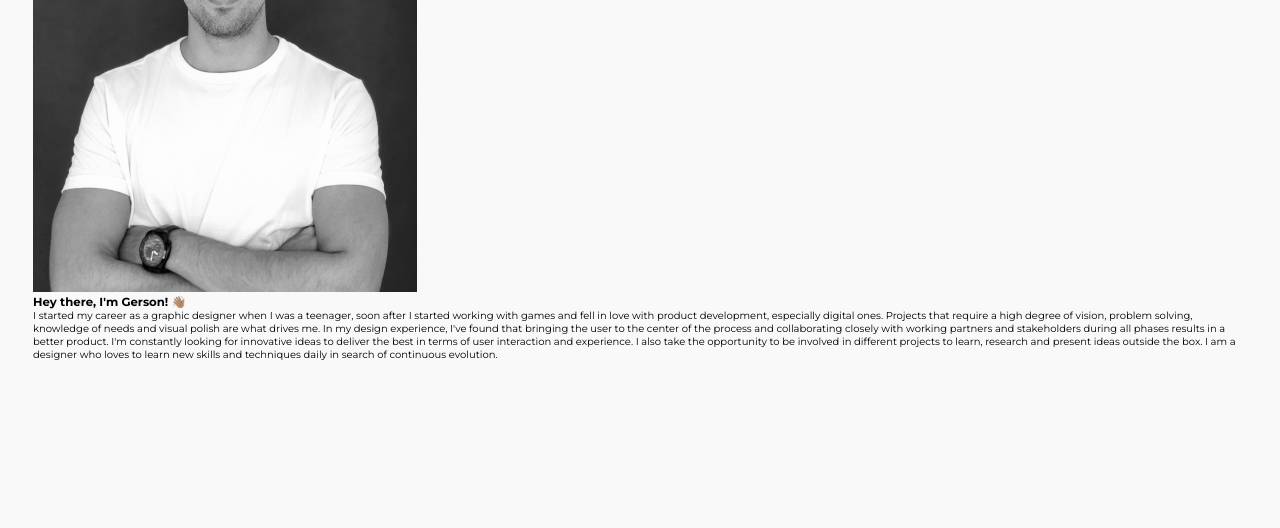
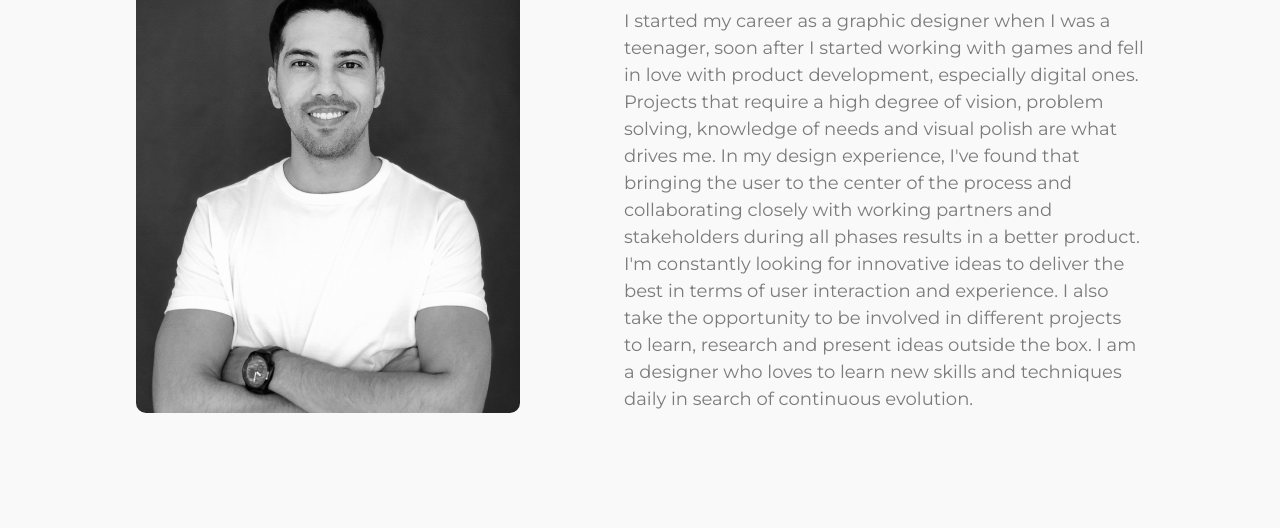
Before and after one commit to andremfdev/website-gerson, a plain HTML site: page about.html in a window 1280 px wide. Shown: the part 272-800 px from the top of the page. Drawn offline with Linux system fonts and the light colour scheme.

Commit message:
Fix: About-part s-hero-about

```diff
--- a/about.html
+++ b/about.html
@@ -37,20 +37,27 @@
 
     <section class="s-hero-about">
         <div class="container">
+            <div class="info-about">
                 <div class="img-gerson">
                     <img src="img/img-about.png" alt="Foto de apresentação do Gerson Marques">
                 </div>
                 <div class="text-about">
                     <h3>Hey there, I'm Gerson! 👋🏽</h3>
-                <p>I started my career as a graphic designer when I was a teenager, soon after I started working with
-                    games and fell in love with product development, especially digital ones. Projects that require a
-                    high degree of vision, problem solving, knowledge of needs and visual polish are what drives me. In
+                    <p>I started my career as a graphic designer when I was a teenager, soon after I started working
+                        with
+                        games and fell in love with product development, especially digital ones. Projects that require
+                        a
+                        high degree of vision, problem solving, knowledge of needs and visual polish are what drives me.
+                        In
                         my design experience, I've found that bringing the user to the center of the process and
-                    collaborating closely with working partners and stakeholders during all phases results in a better
+                        collaborating closely with working partners and stakeholders during all phases results in a
+                        better
                         product. I'm constantly looking for innovative ideas to deliver the best in terms of user
                         interaction and experience. I also take the opportunity to be involved in different projects to
-                    learn, research and present ideas outside the box. I am a designer who loves to learn new skills and
+                        learn, research and present ideas outside the box. I am a designer who loves to learn new skills
+                        and
                         techniques daily in search of continuous evolution.</p>
+                </div>
             </div>
         </div>
     </section>
--- a/scss/_about.scss
+++ b/scss/_about.scss
@@ -0,0 +1,36 @@
+.s-hero-about {
+  padding-top: 11.2rem;
+  .container {
+    width: 100%;
+    max-width: 100.8rem;
+    padding: 0;
+    .info-about {
+        width: 100%;
+      display: flex;
+align-items: flex-end;
+      justify-content: space-between;
+      .img-gerson {
+        max-width: 38.4rem;
+        height: 46rem;
+        img {
+          border-radius: 10px;
+        }
+      }
+      .text-about {
+        max-width: 52rem;
+        h3 {
+            margin-bottom: 2.2rem;
+          font-weight: 600;
+          font-size: 3.2rem;
+          line-height: 130%;
+          color: $title;
+        }
+        p {
+          font-size: 1.8rem;
+          line-height: 150%;
+          color: $text-about;
+        }
+      }
+    }
+  }
+}
--- a/scss/_grid.scss
+++ b/scss/_grid.scss
@@ -1,6 +1,6 @@
 .container {
     width: 100%;
-    max-width: 124.4rem;
+    max-width: 124.6rem;
     padding: 0 1.5rem;
     margin: 0 auto;
 }
--- a/scss/_home.scss
+++ b/scss/_home.scss
@@ -73,7 +73,7 @@ footer {
     font-size: 2rem;
     line-height: 130%;
     color: $sub-title-home;
-    transition: all 0.5s;
+    transition: all 0.3s;
     &:hover {
       color: #a8abb5;
     }
--- a/scss/main.scss
+++ b/scss/main.scss
@@ -4,4 +4,5 @@
 @import 'grid';
 @import 'header';
 @import 'components';
+@import 'about';
 @import 'home';
```
Also changed, not shown: css/main.min.css, 1 other file. Lines whose indentation alone changed are shown as unchanged.
